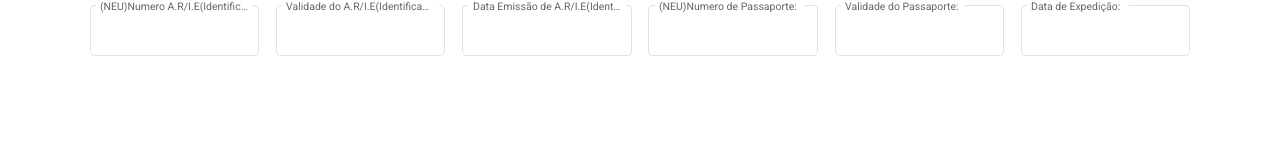
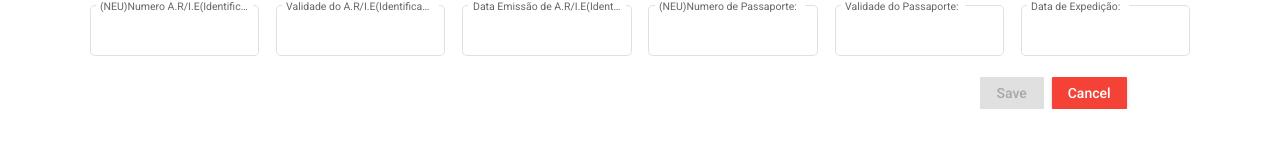
Before and after one commit to Tonyfilho/legalPortalManagment, an Angular app in the folder legalPortalManagment/: page /applient/1 in a window 1280 px wide. Shown: the part 585-732 px from the top of the page. Built offline with nearby package versions, Linux system fonts and the light colour scheme; no server answers; a web font is replaced by a local one.

Commit message:
formulario funcionando

```diff
--- a/legalPortalManagment/src/app/app.module.ts
+++ b/legalPortalManagment/src/app/app.module.ts
@@ -18,6 +18,8 @@ import {MatListModule} from '@angular/material/list';
 import {MatGridListModule} from '@angular/material/grid-list';
 import {MatDatepickerModule} from '@angular/material/datepicker';
 import {MatSelectModule} from '@angular/material/select';
+import {MatButtonModule} from '@angular/material/button';
+
 
 
 
@@ -59,7 +61,8 @@ import { MatNativeDateModule } from '@angular/material/core';
     MatGridListModule,
     MatDatepickerModule,
     MatNativeDateModule,
-    MatSelectModule
+    MatSelectModule,
+    MatButtonModule
 
 
   ],
--- a/legalPortalManagment/src/app/applients/applient/applient.component.html
+++ b/legalPortalManagment/src/app/applients/applient/applient.component.html
@@ -1,5 +1,5 @@
 <div class="main">
-  <form class="form" [formGroup]="applientForm">
+  <form class="form" [formGroup]="applientForm" (submit)="sendApplientForm()">
     <!-- 0º coluna  to ROOF-->
     <mat-grid-list cols="1" rowHeight="4rem"></mat-grid-list>
     <!-- toolBar -->
@@ -394,5 +394,14 @@
         </mat-form-field>
       </mat-grid-tile>
     </mat-grid-list>
+    <mat-grid-list cols="4" rowHeight="2rem" >
+      <mat-grid-tile colspan="1"></mat-grid-tile>
+      <mat-grid-tile colspan="1"></mat-grid-tile>
+      <mat-grid-tile colspan="1"></mat-grid-tile>
+      <mat-grid-tile colspan="1" >
+        <button mat-raised-button color="primary" [disabled]="this.applientForm.valid" style="margin-right: 0.5rem;">Save</button>
+        <button mat-raised-button color="warn" (click)="reset()">Cancel</button>
+      </mat-grid-tile>
+    </mat-grid-list>
   </form>
 </div>
--- a/legalPortalManagment/src/app/applients/applient/applient.component.ts
+++ b/legalPortalManagment/src/app/applients/applient/applient.component.ts
@@ -76,7 +76,7 @@ export class ApplientComponent implements OnInit, OnChanges {
 
     });
   }
-  ngOnChanges(changes: SimpleChanges): void {
+  ngOnChanges(): void {
     //serviço que busca a nacionalidade
     this.applientService
       .getCountrySelected(this.selectedCountryName)
@@ -87,9 +87,15 @@ export class ApplientComponent implements OnInit, OnChanges {
       .subscribe((data) => {
         console.log(data);
       });
-    console.log(this.selectedAdmissionDate, 'admission');
+
   }
-
+  sendApplientForm(){
+    // irá receber o serviço post
+    console.log(this.applientForm.value)
+  }
+  reset(){
+    this.applientForm.reset();
+  }
   edit() {
     this.isEdit = true;
   }
```
